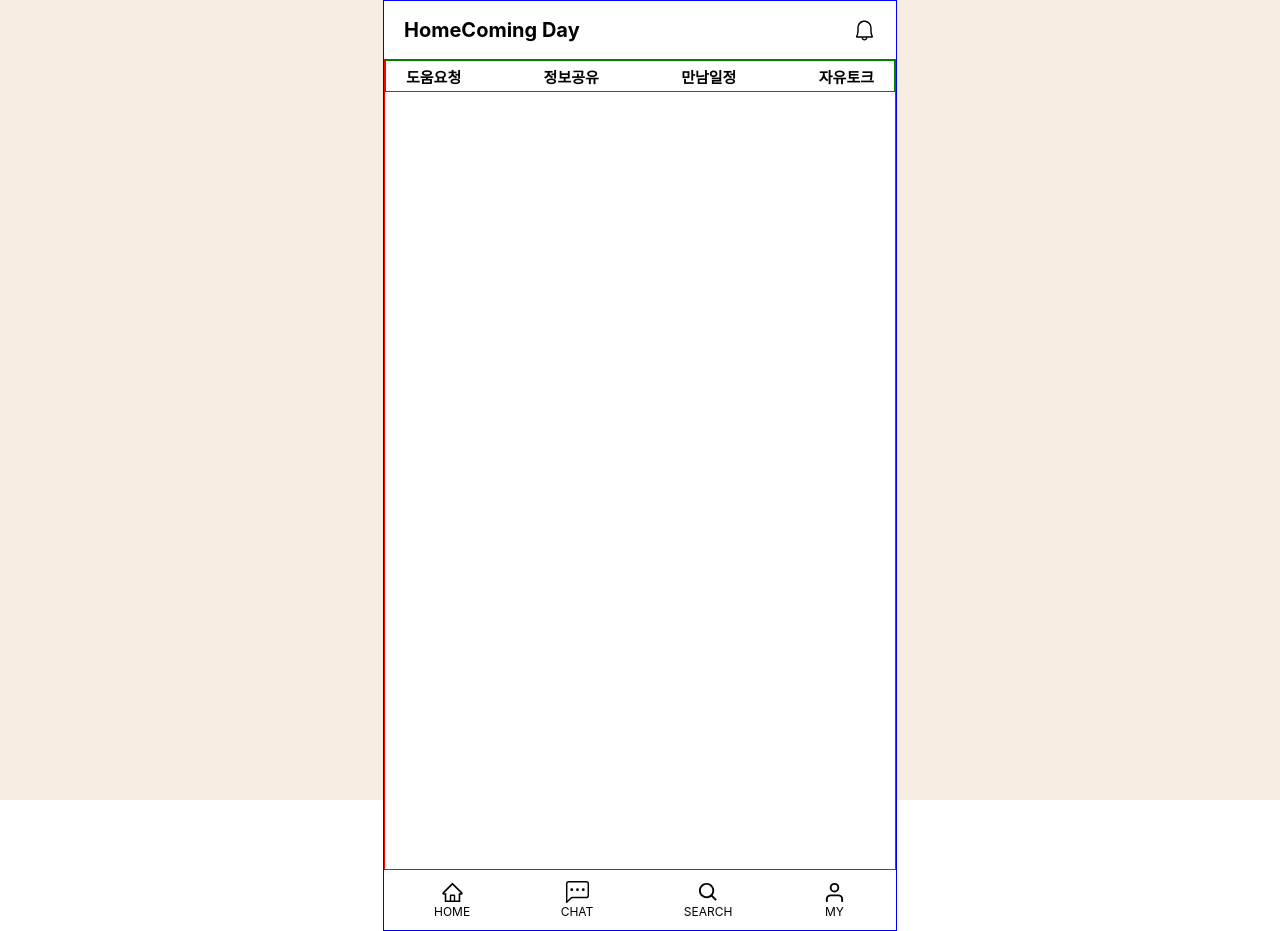
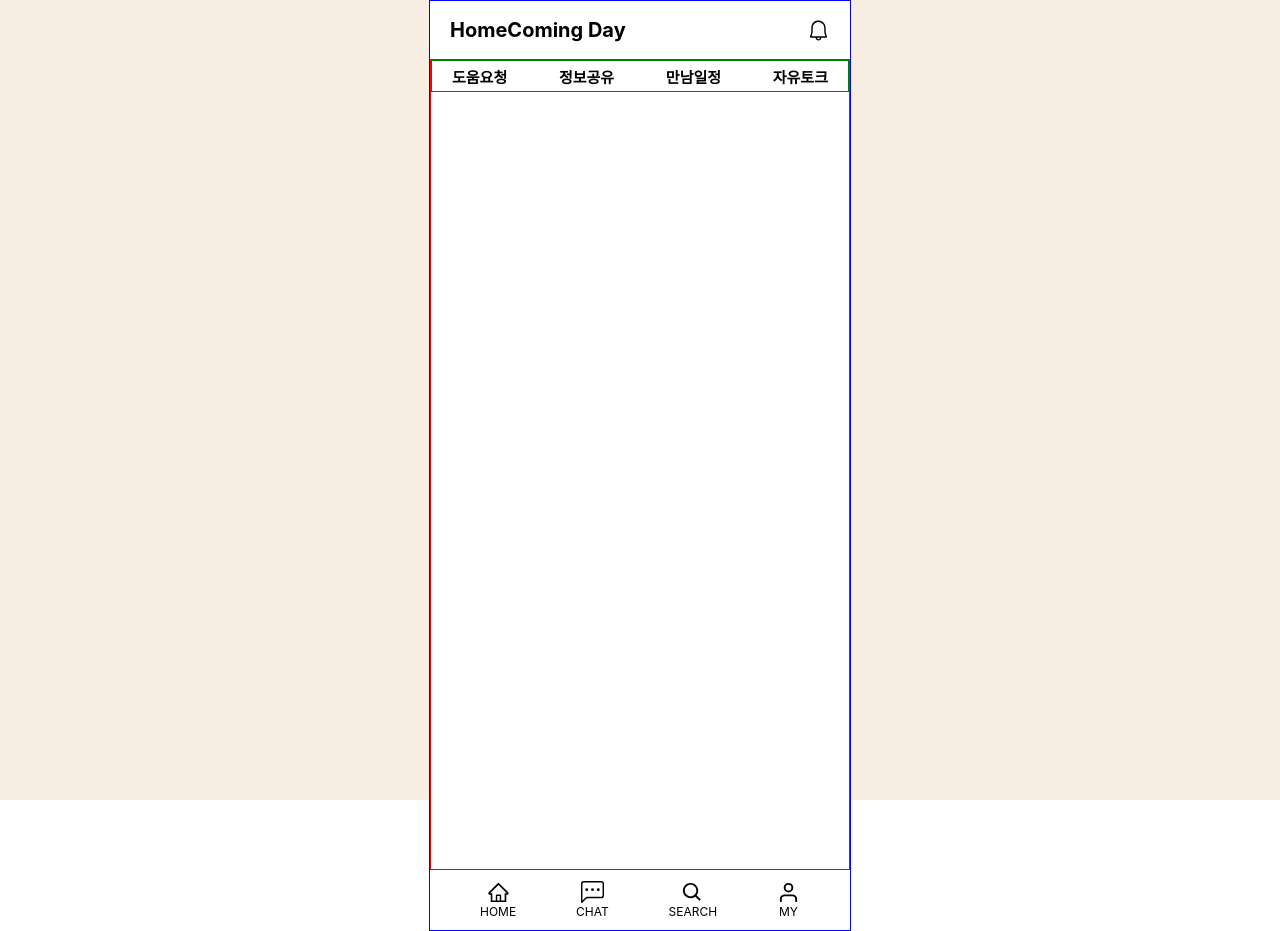
Before and after one commit to jennywoon/HomeComingDay, a React (Create React App) app: page / in a window 1280 px wide. Built offline with nearby package versions, Linux system fonts and the light colour scheme.

Commit message:
width값 조정

```diff
--- a/src/App.js
+++ b/src/App.js
@@ -1,26 +1,14 @@
 import React from "react";
 import Router from "./shared/Router";
-import { useMediaQuery } from "react-responsive"
 // import "slick-carousel/slick/slick.css";
 // import "slick-carousel/slick/slick-theme.css";
 
 function App() {
-  const isPc = useMediaQuery({
-    query: "(min-width:1024px)"
-  });
-  const isTablet = useMediaQuery({
-    query: "(min-width:768px) and (max-width:1023px)"
-  });
-  const isMobile = useMediaQuery({
-    query: "(max-width:767px)"
-  });
 
   return (
+
     <>
-      {/* <Router /> */}
-      {isPc && <Router />}
-      {isTablet && <Router />}
-      {isMobile && <Router />}
+      <Router />
     </>
   )
 }
--- a/src/components/BottomTap.jsx
+++ b/src/components/BottomTap.jsx
@@ -38,7 +38,7 @@ const BottomTap = () => {
 export default BottomTap;
 
 const SecondWrap = styled.div`
-    width: 512px;
+    width: 420px;
 `
 const Bottom = styled.div`
     height: 60px;
--- a/src/components/Layout.jsx
+++ b/src/components/Layout.jsx
@@ -26,7 +26,7 @@ const LayoutContainer = styled.div`
 `
 
 const LayoutWrap = styled.div`
-    width: 512px;
+    width: 420px;
     height: 929px;
     border: 1px solid blue;
     background-color: white;
--- a/src/pages/MainPage.jsx
+++ b/src/pages/MainPage.jsx
@@ -3,7 +3,9 @@ import Home from '../components/Home';
 import Layout from '../components/Layout';
 
 const MainPage = () => {
+
     return (
+
         <Layout>
             <Home/>
         </Layout>
--- a/src/shared/Router.js
+++ b/src/shared/Router.js
@@ -7,7 +7,6 @@ import MainHelp from "../pages/MainHelp"
 import MainPage from "../pages/MainPage";
 
 const Router = () => {
-
 
   return (
     <BrowserRouter>
```
